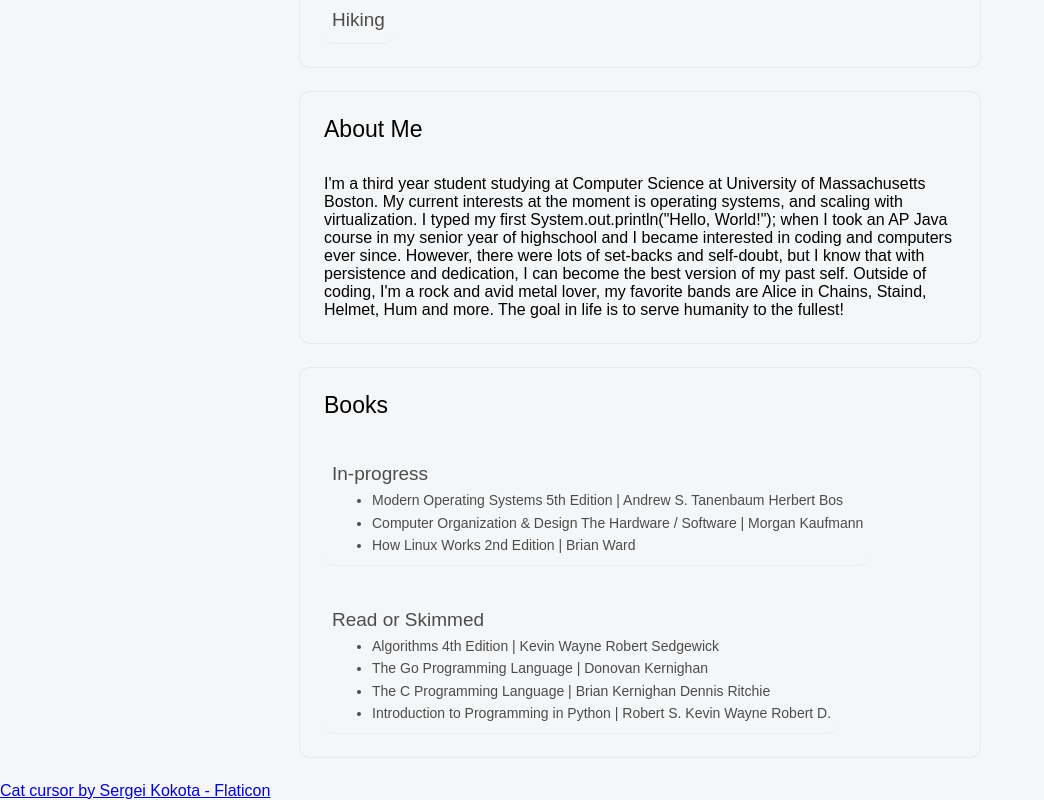
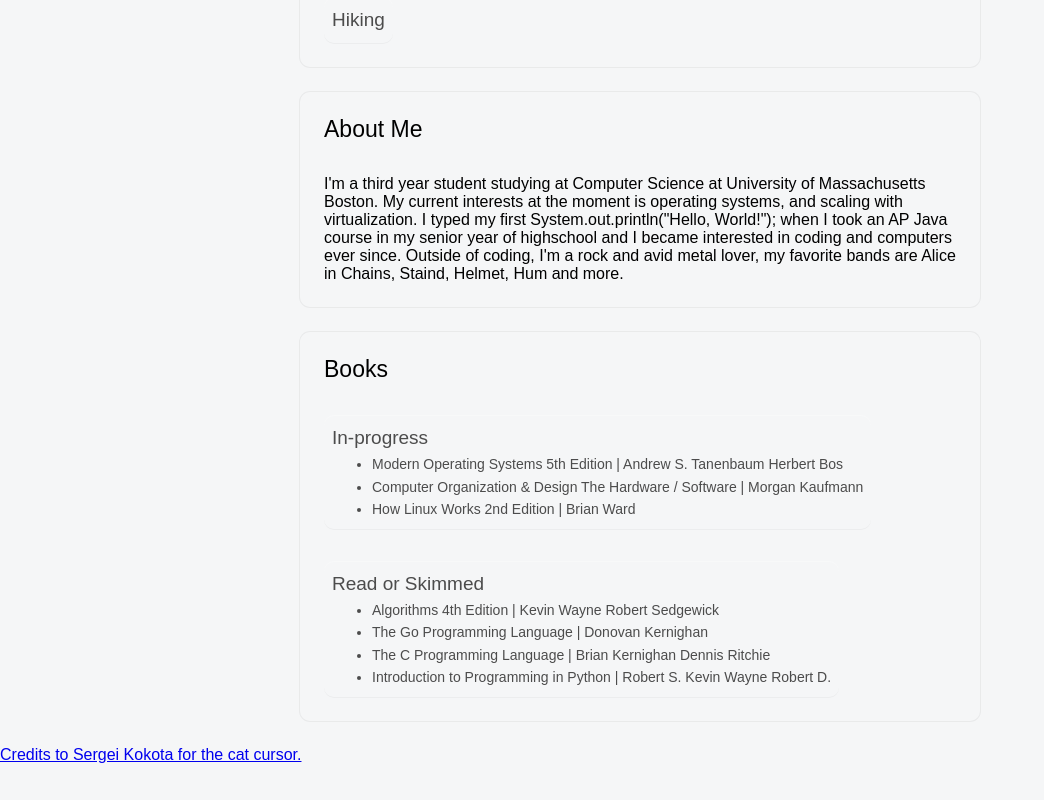
Before and after one commit to bettaburger/website, a Next.js app: page / in a window 1280 px wide. Shown: the part 1693-2493 px from the top of the page, without its empty margins (0-1044 px from the left). After the commit the page ends 2457 px from the top, so only its background shows below. Built offline with nearby package versions, Linux system fonts and the light colour scheme.

Commit message:
updated about me

```diff
--- a/app/page.js
+++ b/app/page.js
@@ -85,10 +85,7 @@ export default function Home() {
           <h2>I'm a third year student studying at Computer Science at University of Massachusetts Boston.
             My current interests at the moment is operating systems, and scaling with virtualization. I typed my first
             System.out.println("Hello, World!"); when I took an AP Java course in my senior year of highschool and I became interested in coding and
-            computers ever since. However, there were lots of set-backs and self-doubt, but I know that with persistence and
-            dedication, I can become the best version of my past self.
-            Outside of coding, I'm a rock and avid metal lover, my favorite bands are Alice in Chains, Staind, Helmet, Hum and more.
-            The goal in life is to serve humanity to the fullest!
+            computers ever since. Outside of coding, I'm a rock and avid metal lover, my favorite bands are Alice in Chains, Staind, Helmet, Hum and more.
           </h2>
         </div>
         {/* about me*/}
@@ -114,7 +111,7 @@ export default function Home() {
         </div>
 
 
-      <a href="https://www.flaticon.com/free-icons/pet" title="pet icons">Cat cursor by Sergei Kokota - Flaticon</a>
+      <a href="https://www.flaticon.com/free-icons/pet" title="pet icons">Credits to Sergei Kokota for the cat cursor.</a>
     </div>
   )
 }
```
